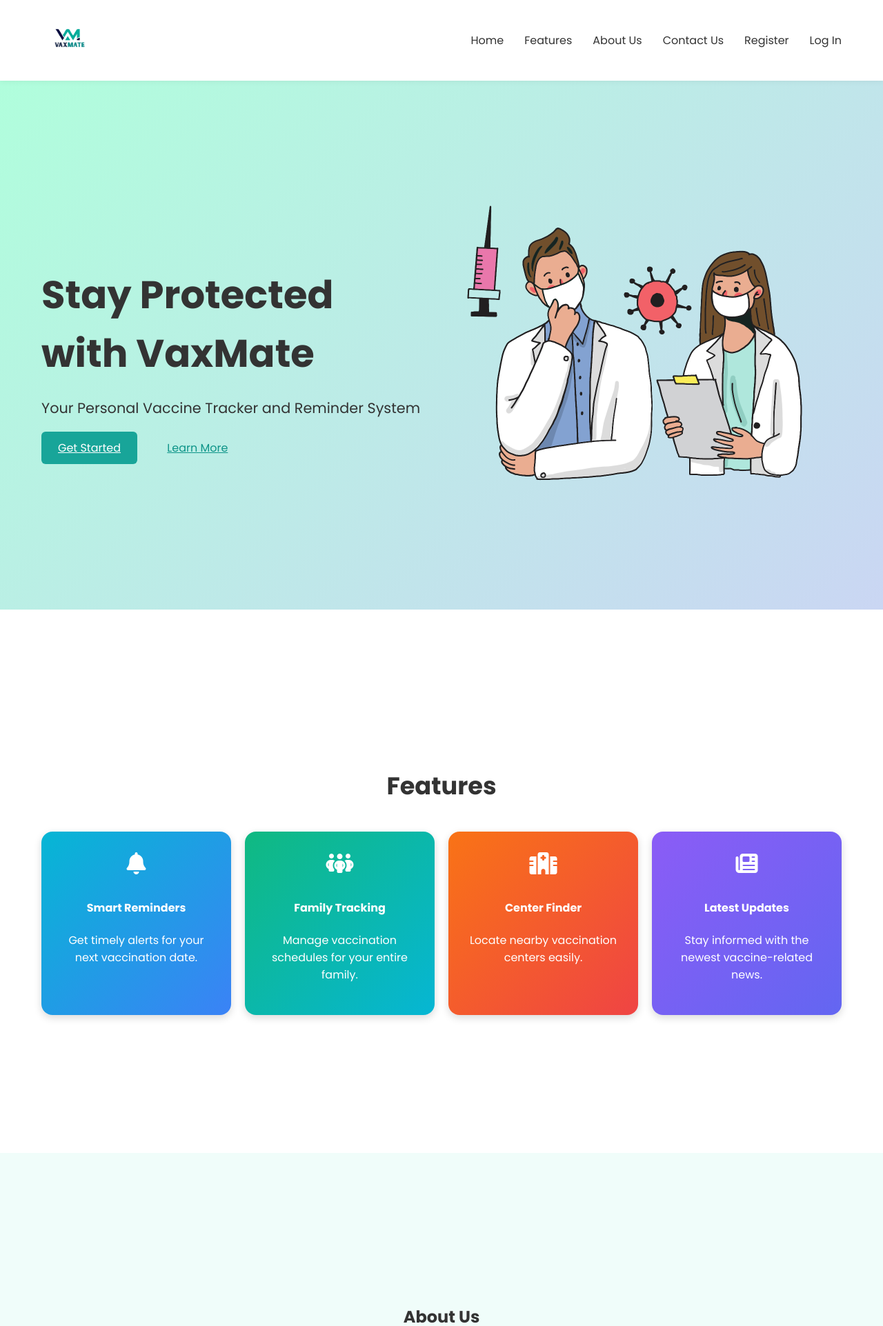
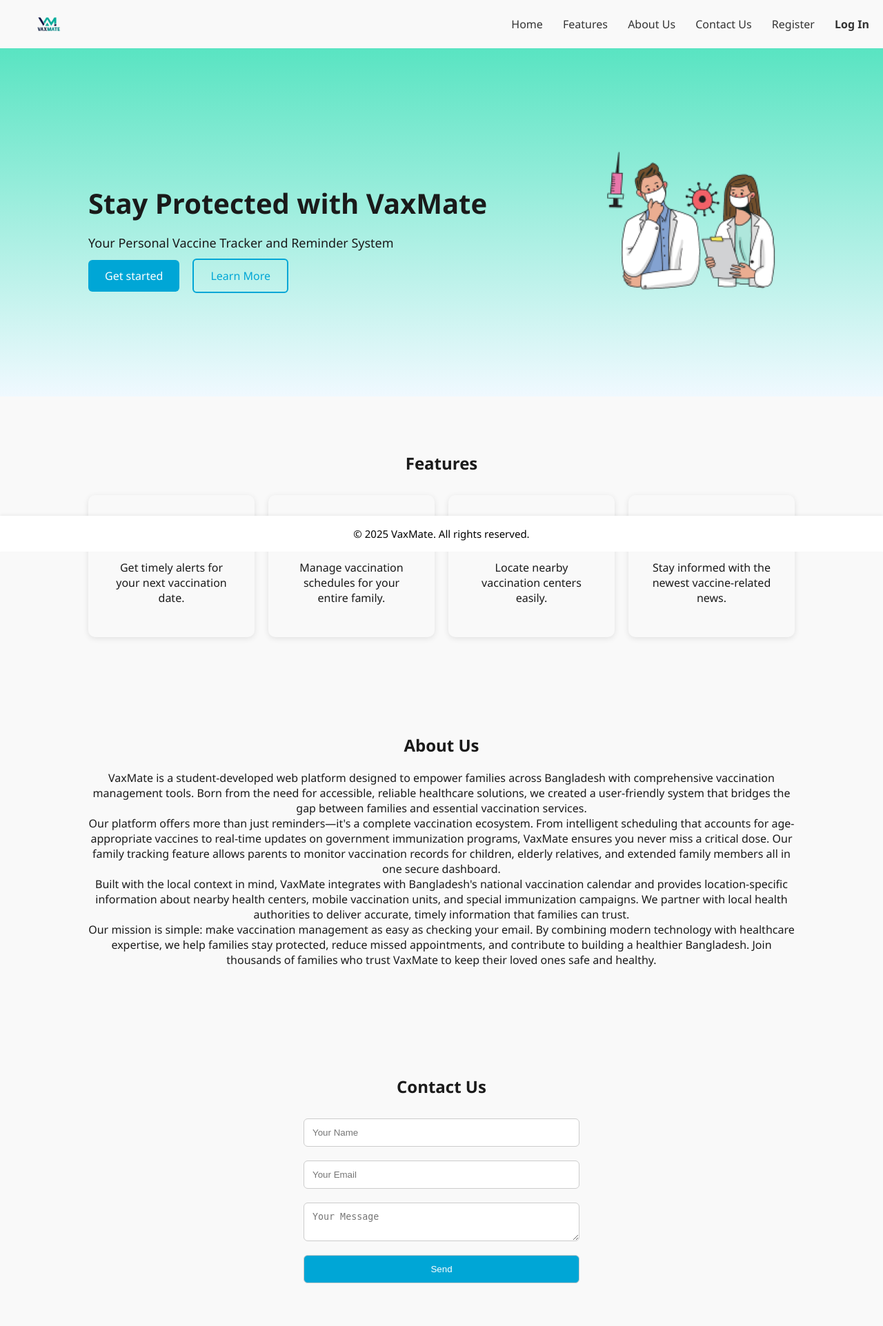
Before and after one commit to Ekrachowdhuryrisha/VaxMate, a Django app: page / in a window 1280 px wide. Shown: the top 1923 px of the page at 69% size. After the commit the page ends 1861 px from the top, so only its background shows below. Run offline with Django 5.2, Linux system fonts and the light colour scheme.

Commit message:
updated basic pages

```diff
--- a/_vaxmate_/urls.py
+++ b/_vaxmate_/urls.py
@@ -24,7 +24,7 @@
     # Pages
     path('', views.home, name='home'),
     path('features/', views.features, name='features'),
-    path('about/', views.about, name='about'),
+    path('aboutUs/', views.aboutUs, name='aboutUs'),
     path('contact/', views.contact, name='contact'),
     path('register/', views.register, name='register'),
     path('login/', views.login_page, name='login'),
--- /dev/null
+++ b/static/css/style.css
@@ -0,0 +1,145 @@
+/* General */
+body {
+  margin: 0;
+  font-family: 'Segoe UI', Tahoma, Geneva, Verdana, sans-serif;
+  color: #1a1a1a;
+  background: #f9f9f9;
+}
+
+/* Navbar */
+.navbar {
+  display: flex;
+  align-items: center; /* vertically center items */
+  justify-content: space-between;
+  padding: 0 20px;   /* remove top/bottom padding */
+  height: 70px;      /* fixed navbar height */
+}
+
+.logo img {
+  height: 100%;   /* fill navbar height */
+  max-height: 60px; /* adjust so it doesn’t stretch too much */
+  width: auto;
+  display: block;
+  margin-left: 20px;
+}
+
+.nav-links a {
+  margin-left: 25px;
+  text-decoration: none;
+  color: #333;
+  font-size: 16px;
+}
+
+.login-btn {
+  font-weight: bold;
+}
+
+/* Hero Section */
+.hero {
+  display: flex;
+  justify-content: space-between;
+  align-items: center;
+  padding: 100px 10%;
+  background: linear-gradient(to bottom, #59e4c2, #f0f9ff);
+}
+
+.hero-img img {
+  max-width: 400px; /* Reduce width */
+  height: auto;
+}
+
+.hero-text h1 {
+  font-size: 40px;
+  margin-bottom: 15px;
+}
+
+.hero-text p {
+  font-size: 18px;
+  margin-bottom: 25px;
+}
+
+.buttons a {
+  padding: 12px 24px;
+  margin-right: 15px;
+  border-radius: 6px;
+  text-decoration: none;
+}
+
+.btn-primary {
+  background: #00a6d6;
+  color: #fff;
+}
+
+.btn-secondary {
+  border: 2px solid #00a6d6;
+  color: #00a6d6;
+}
+
+/* Features */
+.features {
+  padding: 60px 10%;
+  text-align: center;
+}
+
+.feature-grid {
+  display: grid;
+  background: linear-gradient(to bottom) #72f4d1 #f0f9ff;
+  grid-template-columns: repeat(4, 1fr);
+  gap: 20px;
+  margin-top: 30px;
+}
+
+.feature-box {
+  background: linear-gradient(to bottom) #72f4d1 #f0f9ff;
+  padding: 30px;
+  border-radius: 10px;
+  box-shadow: 0 2px 8px rgba(0, 0, 0, 0.1);
+}
+
+/* About */
+.about {
+  padding: 60px 10%;
+  text-align: center;
+}
+
+/* Contact */
+.contact {
+  padding: 60px 10%;
+  text-align: center;
+}
+
+.contact form {
+  display: flex;
+  flex-direction: column;
+  max-width: 400px;
+  margin: auto;
+}
+
+.contact input, .contact textarea, .contact button {
+  margin: 10px 0;
+  padding: 12px;
+  border: 1px solid #ccc;
+  border-radius: 6px;
+}
+
+.contact button {
+  background: #00a6d6;
+  color: #fff;
+  cursor: pointer;
+}
+
+/* Footer */
+.footer {
+  text-align: center;
+  padding: 1px 0;
+  background: #ffffff;
+  box-shadow: 0 -2px 4px rgba(0,0,0,0.05);
+  position: sticky;
+  bottom: 0;
+  width: 100%;
+}
+
+.footer p {
+  font-size: 15px;
+  color: #000000;
+}
--- a/templates/base.html
+++ b/templates/base.html
@@ -2,210 +2,21 @@
 <!DOCTYPE html>
 <html lang="en">
 <head>
-  <meta charset="UTF-8">
-  <meta name="viewport" content="width=device-width, initial-scale=1.0">
-  <title>VaxMate</title>
-
-  <!-- Google Fonts -->
-  <link href="https://fonts.googleapis.com/css2?family=Poppins:wght@400;600;700&display=swap" rel="stylesheet">
-
-  <!-- Icons -->
-  <link rel="stylesheet" href="https://cdnjs.cloudflare.com/ajax/libs/font-awesome/6.5.0/css/all.min.css">
-
-  <style>
-    body {
-      margin: 0;
-      font-family: 'Poppins', sans-serif;
-      scroll-behavior: smooth;
-      background: #ffffff;
-      color: #333;
-    }
-
-    /* Navbar */
-    nav {
-      display: flex;
-      justify-content: space-between;
-      align-items: center;
-      padding: 15px 60px;
-      background: #fff;
-      box-shadow: 0 2px 8px rgba(0,0,0,0.05);
-      position: sticky;
-      top: 0;
-      z-index: 1000;
-    }
-    nav .logo img {
-      height: 80px;
-    }
-    nav ul {
-      list-style: none;
-      display: flex;
-      gap: 30px;
-      margin: 0;
-      padding: 0;
-    }
-    nav ul li a {
-      text-decoration: none;
-      color: #333;
-      font-weight: 500;
-    }
-    nav ul li a:hover {
-      color: #0d9488;
-    }
-
-    /* Hero Section */
-    .hero {
-      display: flex;
-      align-items: center;
-      justify-content: space-between;
-      padding: 80px 60px;
-      background: linear-gradient(135deg, #B0FEDC, #cad6f3);
-    }
-    .hero-text {
-      max-width: 70%;
-    }
-    .hero-text h1 {
-      font-size: 3.5rem;
-      font-weight: 700;
-      margin-bottom: 20px;
-    }
-    .hero-text p {
-      font-size: 1.3rem;
-      margin-bottom: 30px;
-    }
-    .hero-text .btn {
-      padding: 12px 24px;
-      margin-right: 15px;
-      border: none;
-      border-radius: 6px;
-      cursor: pointer;
-      font-size: 1rem;
-    }
-    .btn-primary {
-      background: #18a599;
-      color: #fff;
-    }
-    .btn-outline {
-      background: transparent;
-      border: 2px solid #0d9488;
-      color: #0d9488;
-    }
-    .btn-primary:hover {
-      background: #0b7a71;
-    }
-    .btn-outline:hover {
-      background: #0d9488;
-      color: #fff;
-    }
-
-    .hero img {
-      max-width: 600px;
-    }
-
-    /* Features */
-    .features {
-      text-align: center;
-      padding: 200px 60px;
-    }
-    .features h2 {
-      font-size: 2.2rem;
-      margin-bottom: 40px;
-    }
-    .feature-cards {
-      display: grid;
-      grid-template-columns: repeat(4, 1fr);
-      gap: 20px;
-    }
-    .card {
-      padding: 30px;
-      border-radius: 16px;
-      text-align: center;
-      color: #fff;
-      box-shadow: 0 4px 12px rgba(0,0,0,0.15);
-      transition: transform 0.2s;
-    }
-    .card:hover {
-      transform: translateY(-5px);
-    }
-    .card i {
-      font-size: 2rem;
-      margin-bottom: 15px;
-    }
-
-    .gradient1 { background: linear-gradient(135deg, #06b6d4, #3b82f6); }
-    .gradient2 { background: linear-gradient(135deg, #10b981, #06b6d4); }
-    .gradient3 { background: linear-gradient(135deg, #f97316, #ef4444); }
-    .gradient4 { background: linear-gradient(135deg, #8b5cf6, #6366f1); }
-
-    /* About */
-    .about {
-      padding: 200px 80px;
-      background: #f0fdfa;
-      text-align: center;
-    }
-
-    /* Contact */
-    .contact {
-      padding: 80px 60px;
-      text-align: center;
-    }
-    .contact form {
-      max-width: 500px;
-      margin: auto;
-      display: flex;
-      flex-direction: column;
-      gap: 15px;
-    }
-    .contact input, .contact textarea {
-      padding: 12px;
-      border-radius: 6px;
-      border: 1px solid #ccc;
-      width: 100%;
-    }
-    .contact button {
-      background: #0d9488;
-      color: #fff;
-      border: none;
-      padding: 12px;
-      border-radius: 6px;
-      cursor: pointer;
-      font-size: 1rem;
-    }
-    .contact button:hover {
-      background: #0b7a71;
-    }
-
-    /* Footer */
-    footer {
-      text-align: center;
-      padding: 20px;
-      background: #fff;
-      border-top: 1px solid #eee;
-      margin-top: 50px;
-      font-size: 0.9rem;
-      color: #555;
-    }
-  </style>
+    <meta charset="UTF-8">
+    <meta name="viewport" content="width=device-width, initial-scale=1.0">
+    <title>{% block title %}VaxMate{% endblock %}</title>
+    <link rel="stylesheet" href="{% static 'css/style.css' %}">
 </head>
 <body>
-  <!-- Navbar -->
-  <nav>
-    <div class="logo">
-      <img src="{% static 'logo.png' %}" alt="VaxMate Logo">
+    <!-- Navbar -->
+    {% include 'nav.html' %}
+
+    <!-- Main Content -->
+    <div class="content">
+        {% block content %}{% endblock %}
     </div>
-    <ul>
-      <li><a href="#">Home</a></li>
-      <li><a href="#features">Features</a></li>
-      <li><a href="#about">About Us</a></li>
-      <li><a href="#contact">Contact Us</a></li>
-      <li><a href="{% url 'register' %}">Register</a></li>
-      <li><a href="{% url 'login' %}">Log In</a></li>
-    </ul>
-  </nav>
 
-  {% block content %}{% endblock %}
-
-  <footer>
-    &copy; 2025 VaxMate. All rights reserved. | Terms of Use | Privacy Policy
-  </footer>
+    <!-- Footer -->
+    {% include 'footer.html' %}
 </body>
 </html>
--- /dev/null
+++ b/templates/footer.html
@@ -0,0 +1,3 @@
+<footer class="footer">
+  <p>&copy; 2025 VaxMate. All rights reserved.</p>
+</footer>
--- a/templates/htmlpages/home.html
+++ b/templates/htmlpages/home.html
@@ -1,52 +1,46 @@
-{% extends "base.html" %}
+{% extends 'base.html' %}
+{% block title %}Home - VaxMate{% endblock %}
 {% load static %}
-
 {% block content %}
-
-<!-- Hero Section -->
 <section class="hero">
   <div class="hero-text">
     <h1>Stay Protected with VaxMate</h1>
     <p>Your Personal Vaccine Tracker and Reminder System</p>
-    <a href="{% url 'register' %}" class="btn btn-primary">Get Started</a>
-    <a href="#features" class="btn btn-outline">Learn More</a>
+    <div class="buttons">
+      <a href="{% url 'register' %}" class="btn-primary">Get started</a>
+      <a href="#features" class="btn-secondary">Learn More</a>
+    </div>
   </div>
-  <div>
-    <img src="{% static 'doctor.png' %}" alt="Doctor Illustration">
+  <div class="hero-img">
+    <img src="{% static 'images/doctor.png' %}" alt="Doctor Image">
   </div>
 </section>
 
-<!-- Features -->
 <section id="features" class="features">
   <h2>Features</h2>
-  <div class="feature-cards">
-    <div class="card gradient1">
-      <i class="fa-solid fa-bell"></i>
+  <div class="feature-grid">
+    <div class="feature-box">
       <h4>Smart Reminders</h4>
       <p>Get timely alerts for your next vaccination date.</p>
     </div>
-    <div class="card gradient2">
-      <i class="fa-solid fa-people-group"></i>
+    <div class="feature-box">
       <h4>Family Tracking</h4>
       <p>Manage vaccination schedules for your entire family.</p>
     </div>
-    <div class="card gradient3">
-      <i class="fa-solid fa-hospital"></i>
+    <div class="feature-box">
       <h4>Center Finder</h4>
       <p>Locate nearby vaccination centers easily.</p>
     </div>
-    <div class="card gradient4">
-      <i class="fa-solid fa-newspaper"></i>
+    <div class="feature-box">
       <h4>Latest Updates</h4>
       <p>Stay informed with the newest vaccine-related news.</p>
     </div>
   </div>
 </section>
 
-<!-- About -->
 <section id="about" class="about">
   <h2>About Us</h2>
-  <p>
+    <p>
     VaxMate is a student-developed web platform designed to empower families across Bangladesh with comprehensive vaccination management tools. Born from the need for accessible, reliable healthcare solutions, we created a user-friendly system that bridges the gap between families and essential vaccination services.<br>
 
 
@@ -60,15 +54,13 @@
   </p>
 </section>
 
-<!-- Contact -->
 <section id="contact" class="contact">
   <h2>Contact Us</h2>
   <form>
-    <input type="text" placeholder="Your Name" required>
-    <input type="email" placeholder="Your Email" required>
-    <textarea rows="4" placeholder="Your Message" required></textarea>
-    <button type="submit">Send Message</button>
+    <input type="text" placeholder="Your Name">
+    <input type="email" placeholder="Your Email">
+    <textarea placeholder="Your Message"></textarea>
+    <button type="submit">Send</button>
   </form>
 </section>
-
 {% endblock %}
--- /dev/null
+++ b/templates/nav.html
@@ -0,0 +1,14 @@
+<nav class="navbar">
+  <div class="logo">
+    {% load static %}
+    <img src="{% static 'images/logo.png' %}" alt="VaxMate Logo">
+  </div>
+  <div class="nav-links">
+    <a href="{% url 'home' %}">Home</a>
+    <a href="{% url 'features' %}">Features</a>
+    <a href="{% url 'aboutUs' %}">About Us</a>
+    <a href="{% url 'contact' %}">Contact Us</a>
+    <a href="{% url 'register' %}">Register</a>
+    <a href="{% url 'login' %}" class="login-btn">Log In</a>
+  </div>
+</nav>
--- a/vaxmate_app/views.py
+++ b/vaxmate_app/views.py
@@ -7,8 +7,8 @@
 def features(request):
     return render(request, "htmlpages/features.html")
 
-def about(request):
-    return render(request, "htmlpages/about.html")
+def aboutUs(request):
+    return render(request, "htmlpages/aboutUs.html")
 
 def contact(request):
     return render(request, "htmlpages/contact.html")
```
Also changed, not shown: _vaxmate_/settings.py (+2 -8 lines), templates/htmlpages/aboutUs.html (added, +20 -0 lines), templates/htmlpages/contact.html (added, +15 -0 lines), templates/htmlpages/features.html (added, +32 -0 lines), templates/htmlpages/register.html (+127 -0 lines), static/images/doctor.png (added), static/images/logo.png (added), vaxmate_app/static/doctor.png (deleted), vaxmate_app/static/logo.png (deleted).
